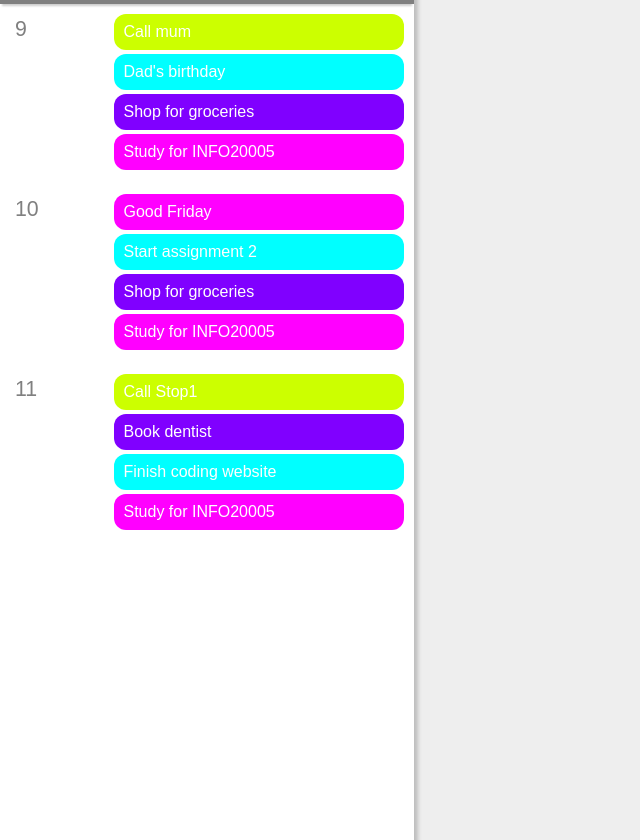
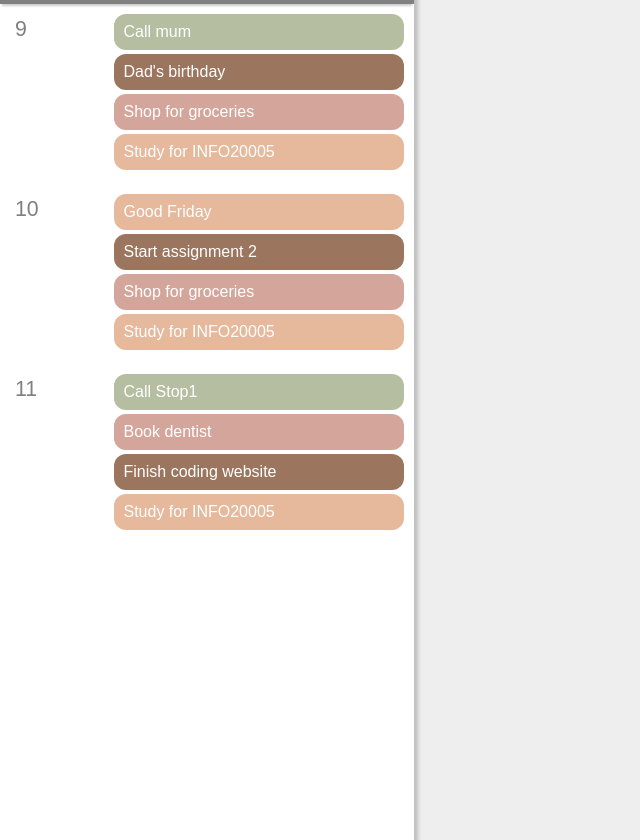
Before and after one commit to Player-MINEPIG/INFO20005, a plain HTML site: page Workshop 6/calendar/index.html in a window 1280 px wide. Shown: the part 56-896 px from the top of the page, without its empty margins (0-640 px from the left). Drawn offline with Linux system fonts and the light colour scheme; a web font is replaced by a local one.

Commit message:
Autumn style for the calendar

```diff
--- a/Workshop 6/calendar/colours.css
+++ b/Workshop 6/calendar/colours.css
@@ -1,17 +1,17 @@
 /* EXERCISE START */
 
 .task-type-1{
-    background-color: #FF00FF;
+    background-color: #E6B89C;  /* 温暖的米色，给人舒适感 */
   }
 
   .task-type-2{
-    background-color: #00FFFF;
+    background-color: #9C755F;  /* 深棕色，像秋天的落叶 */
   }
 
   .task-type-3{
-    background-color: #8000FF;
+    background-color: #D4A59A;  /* 柔和的玫瑰色，温暖而舒适 */
   }
 
   .task-type-4{
-    background-color: #CCFF00;
+    background-color: #B5BEA1;  /* 柔和的橄榄绿，让人联想到森林 */
   }
```
